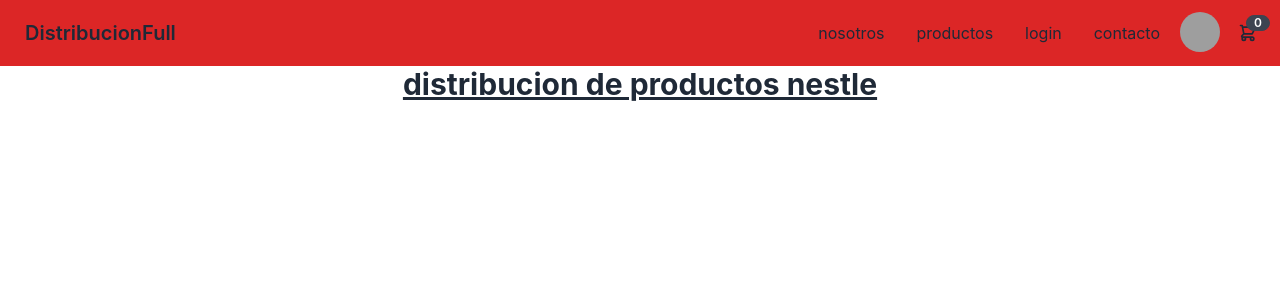
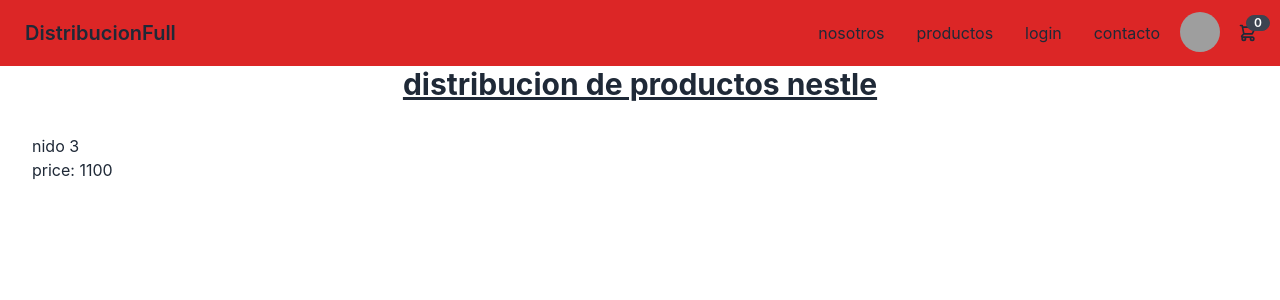
Before and after one commit to TommiNazar/proyectoCoderNazar, a React (Create React App) app: page /item/1 in a window 1280 px wide. Shown: the top 300 px of the page. Built offline with nearby package versions, Linux system fonts and the light colour scheme; grey boxes are pictures that could not be loaded.

Commit message:
itemDetail

```diff
--- a/src/App.js
+++ b/src/App.js
@@ -4,6 +4,7 @@
 import ItemListContainer from './component/ItemListContainer';
 import  ItemList from './component/ItemList';
 import {BrowserRouter, Routes, Route} from 'react-router-dom'
+import ItemDetail from './component/ItemDetail';
 
 function App() {
   return (
@@ -12,13 +13,12 @@
       <BrowserRouter>
         <NavBar/>
         <h1 className="text-3xl font-bold underline flex justify-center">distribucion de productos nestle</h1>
+
         <Routes>
           <Route path={'/'} element={<ItemList/>}/>
+          <Route path={'/item/:id'} element={<ItemDetail/>}/>
 
         </Routes>
-
-
-
       </BrowserRouter>
 
 
--- a/src/component/ItemCard.js
+++ b/src/component/ItemCard.js
@@ -4,7 +4,7 @@
 const ItemCard = ({id, name, price}) => {
 
     return (
-        <Link to={``}>
+        <Link to={`item/${id}`}>
     <div className='m-5'>
         <div>{id}</div>
         <div>{name}</div>
--- a/src/component/ItemDetail.js
+++ b/src/component/ItemDetail.js
@@ -1,12 +1,32 @@
-import React from 'react'
+import React , {useEffect, useState}from 'react'
+import {useParams} from 'react-router-dom'
+import { products } from './data/products';
 
-const ItemDetail = ({id, name, price}) => {
+function ItemDetail() {
+
+    const {id: itemId} = useParams()
+
+    const [item, setitem] = useState({});
+
+    useEffect(() => {
+        getItemDetail().then (response => {
+            setitem(response)
+            })
+    }, []);
+
+    const getItemDetail = () => {
+        return new Promise((resolve, reject) => {
+            setTimeout(()=>{
+                resolve (products.find(p => p.id == itemId))
+            }, 1000)
+        })
+    }
+
 
     return (
-    <div className='m-5'>
-        <div>{id}</div>
-        <div>{name}</div>
-        <div>{price}</div>
+    <div className='m-8'>
+        <div>{item.name}</div>
+        <div>price: {item.price}</div>
     </div>
     )
 }
--- a/src/component/ItemList.js
+++ b/src/component/ItemList.js
@@ -21,14 +21,14 @@
         return new Promise (resolve =>{
             setTimeout(()=>{
                 resolve(products)
-            }, 3000);
+            }, 1000);
         })
     }
 
     return (
         <>
-        <div className='text-3xl font-bold m-7 flex justify-center'>itemList</div>
-        <div className='flex flex-row justify-center'>
+        <div className='text-3xl font-bold m-7 flex justify-center'>Productos</div>
+        <div className='flex flex-row justify-around '>
         {items.map ( i => <ItemCard key = {i.id} {...i} />)}
         </div>
         </>
```
